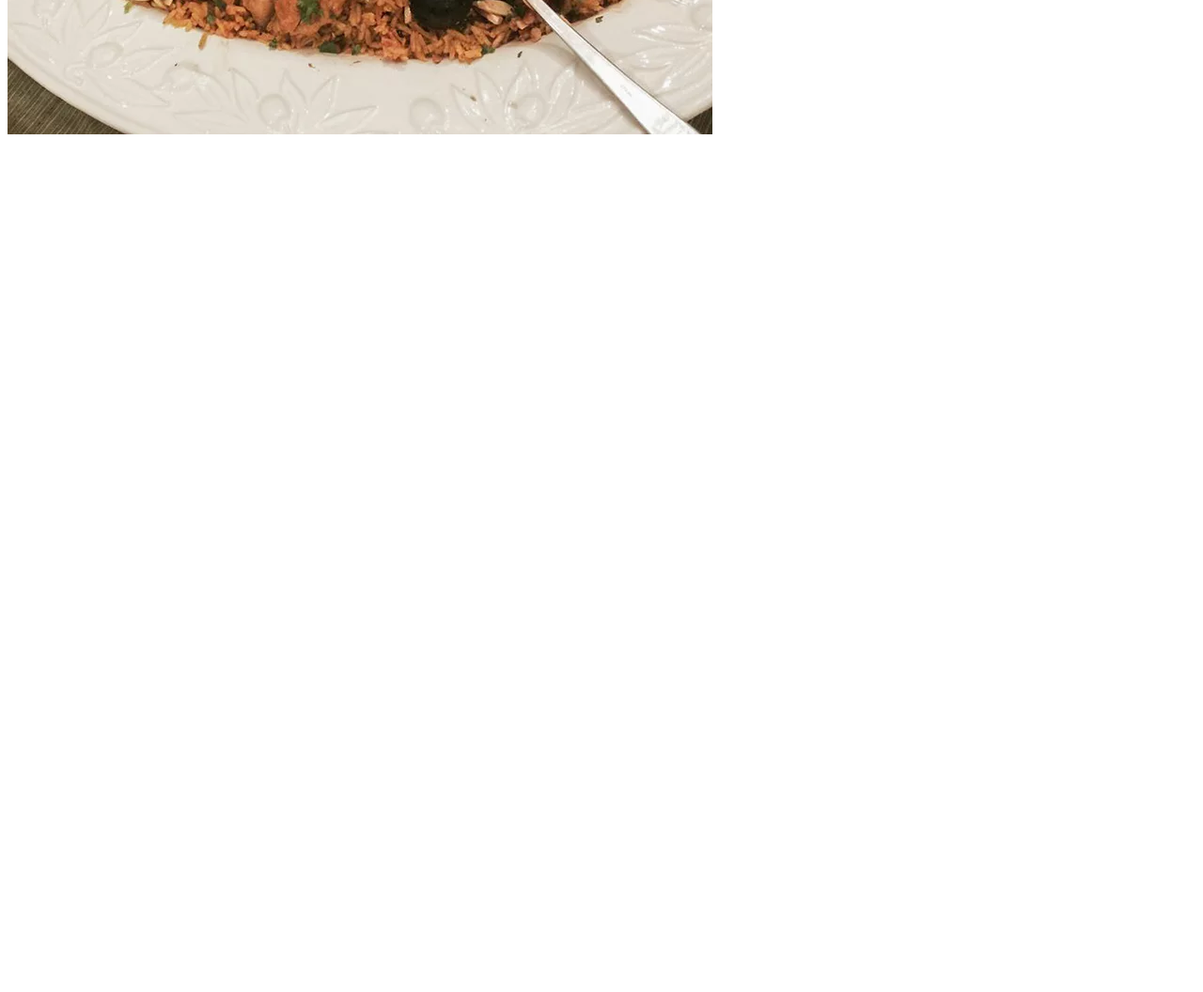
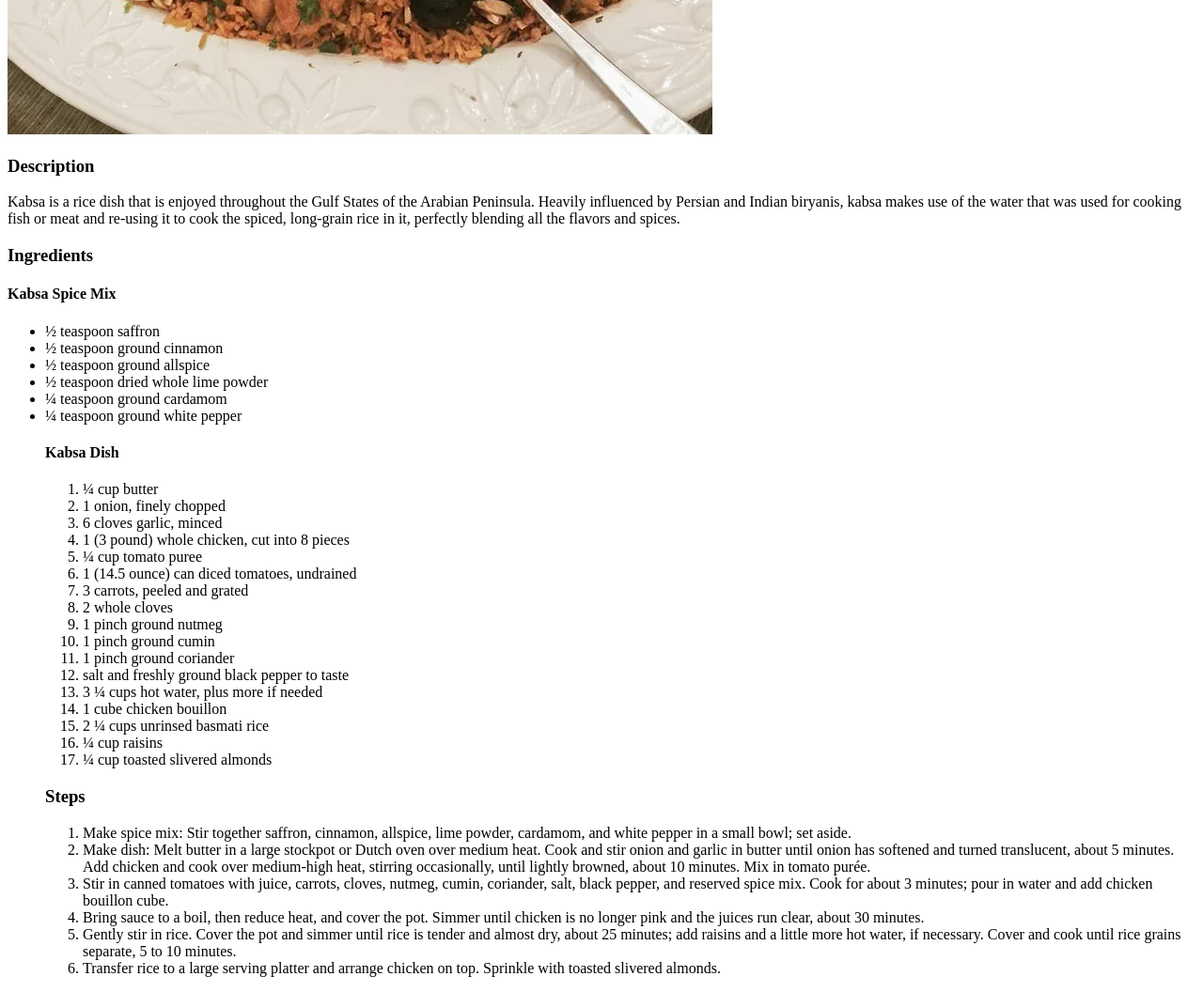
Before and after one commit to mohtasimb62/odin-recipes, a plain HTML site: page recipes/kabsa.html in a window 1280 px wide. Shown: the part 500-1556 px from the top of the page at 94% size. Before the commit the page ends 800 px from the top, so only its background shows below. Drawn offline with Linux system fonts and the light colour scheme.

Commit message:
added steps of kabsa in kabsa.html

```diff
--- a/recipes/kabsa.html
+++ b/recipes/kabsa.html
@@ -8,6 +8,55 @@
         <h1>Kabsa</h1>
         <img src="../images/kabsa.jpg">
 
+        <h3>Description</h3>
+        <p> Kabsa is a rice dish that is enjoyed throughout the Gulf States of the Arabian Peninsula. Heavily influenced by Persian and Indian biryanis,
+            kabsa makes use of the water that was used for cooking fish or meat and re-using it to cook the spiced, long-grain rice in it, perfectly blending all
+            the flavors and spices.</p>
 
+        <h3>Ingredients</h3>
+        <h4>Kabsa Spice Mix</h4>
+        <ul>
+            <li>½ teaspoon saffron</li>
+            <li>½ teaspoon ground cinnamon</li>
+            <li>½ teaspoon ground allspice</li>
+            <li>½ teaspoon dried whole lime powder</li>
+            <li>¼ teaspoon ground cardamom</li>
+            <li>¼ teaspoon ground white pepper</li>
+
+        <h4>Kabsa Dish</h4>
+        <ol>
+            <li>¼ cup butter</li>
+            <li>1 onion, finely chopped</li>
+            <li>6 cloves garlic, minced</li>
+            <li>1 (3 pound) whole chicken, cut into 8 pieces</li>
+            <li>¼ cup tomato puree</li>
+            <li>1 (14.5 ounce) can diced tomatoes, undrained</li>
+            <li>3 carrots, peeled and grated</li>
+            <li>2 whole cloves</li>
+            <li>1 pinch ground nutmeg</li>
+            <li>1 pinch ground cumin</li>
+            <li>1 pinch ground coriander</li>
+            <li>salt and freshly ground black pepper to taste</li>
+            <li>3 ¼ cups hot water, plus more if needed</li>
+            <li>1 cube chicken bouillon</li>
+            <li>2 ¼ cups unrinsed basmati rice</li>
+            <li>¼ cup raisins</li>
+            <li>¼ cup toasted slivered almonds</li>
+        </ol>
+
+
+        <h3>Steps</h3>
+        <ol>
+            <li>Make spice mix: Stir together saffron, cinnamon, allspice, lime powder, cardamom, and white pepper in a small bowl; set aside.</li>
+            <li>Make dish: Melt butter in a large stockpot or Dutch oven over medium heat. Cook and stir onion and garlic in butter
+                until onion has softened and turned translucent, about 5 minutes. Add chicken and cook over medium-high heat, stirring occasionally,
+                until lightly browned, about 10 minutes. Mix in tomato purée.</li>
+            <li>Stir in canned tomatoes with juice, carrots, cloves, nutmeg, cumin, coriander, salt, black pepper, and reserved spice mix.
+                Cook for about 3 minutes; pour in water and add chicken bouillon cube.</li>
+            <li>Bring sauce to a boil, then reduce heat, and cover the pot. Simmer until chicken is no longer pink and the juices run clear, about 30 minutes.</li>
+            <li>Gently stir in rice. Cover the pot and simmer until rice is tender and almost dry, about 25 minutes; add raisins and a little
+                more hot water, if necessary. Cover and cook until rice grains separate, 5 to 10 minutes.</li>
+            <li>Transfer rice to a large serving platter and arrange chicken on top. Sprinkle with toasted slivered almonds.</li>
+        </ol>
     </body>
 </html>
```
